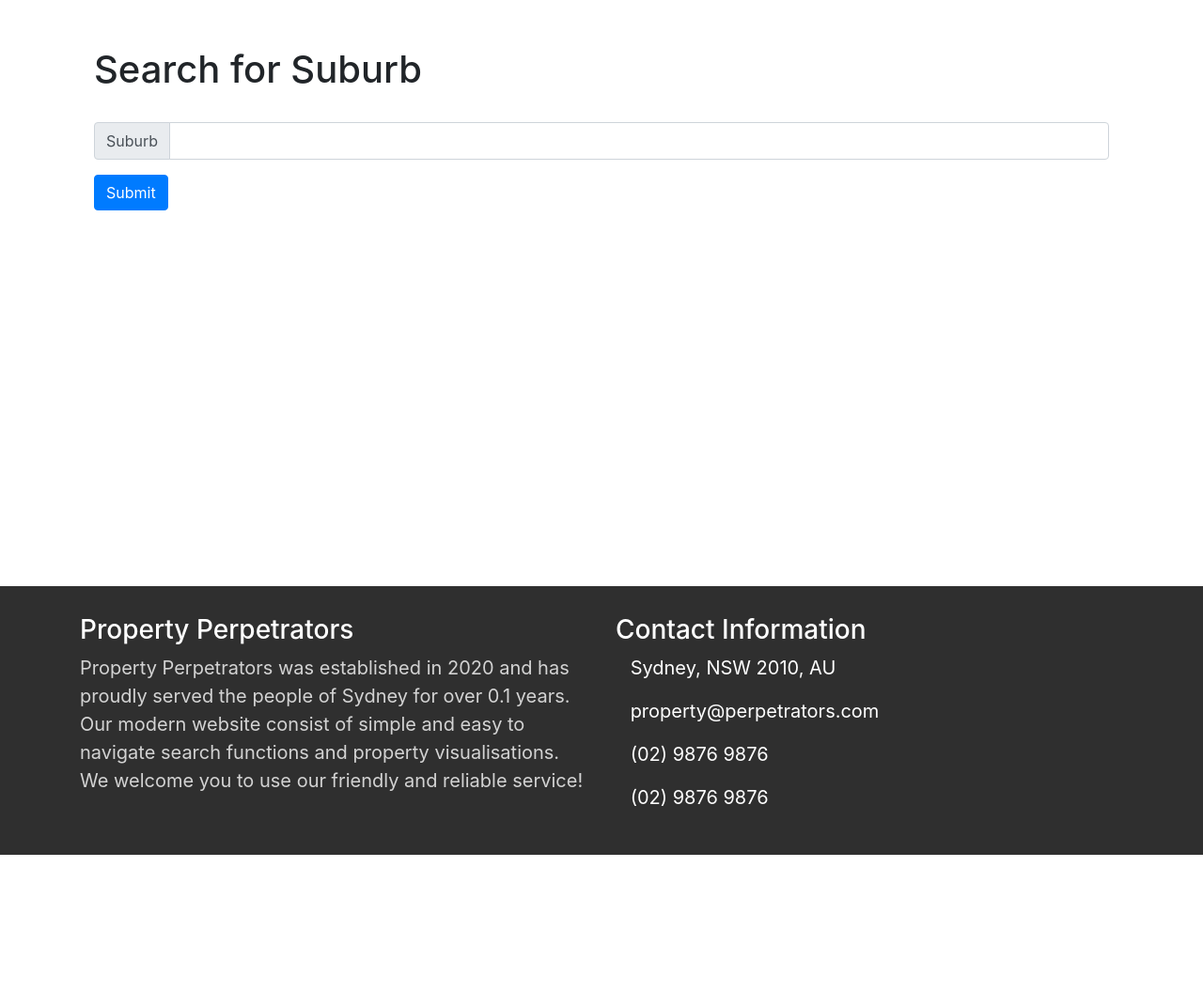
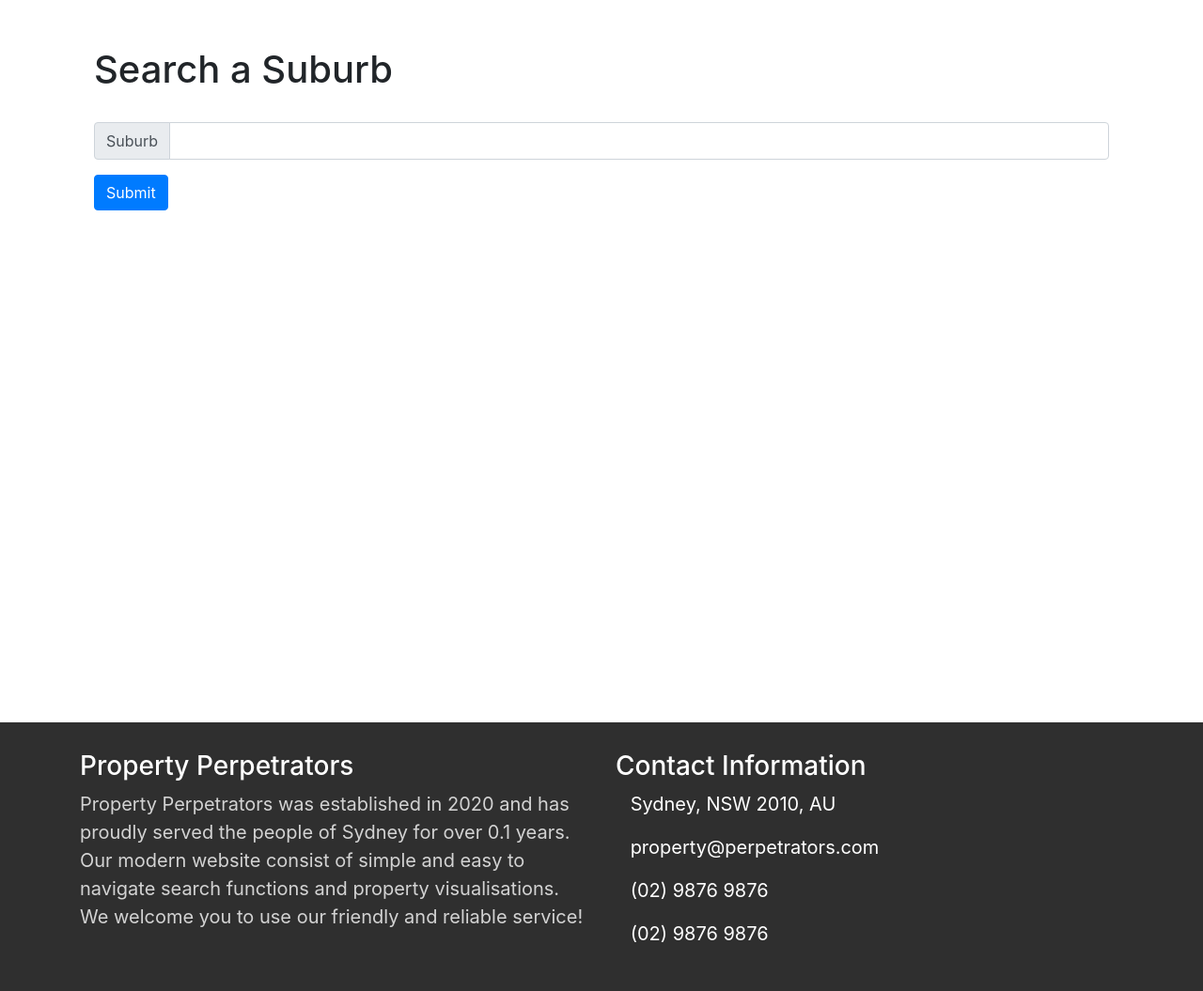
Before and after one commit to RandomRunt/SoftwareCapstoneProject, a Flask app: page /suburb_search in a window 1280 px wide. Shown: the part 76-1131 px from the top of the page at 94% size. Before the commit the page ends 986 px from the top, so only its background shows below. Run offline with Flask 2, Linux system fonts and the light colour scheme; parts of the project's set-up code (start-up, migrations or seed data) failed here and were passed over; some libraries are stand-ins or nearby versions.

Commit message:
css stuff for about page

```diff
--- a/templates/suburb_search.html
+++ b/templates/suburb_search.html
@@ -12,7 +12,7 @@
             }
 
             .search_feature{
-                padding-bottom: 400px;
+                padding-bottom: 545px;
             }
 
             .input-group-text{
@@ -26,7 +26,7 @@
         </style>
     </head>
 <div class="col-lg-12">
-<h1>Search for Suburb</h1>
+<h1>Search a Suburb</h1>
     <br>
 <div class="search_feature">
 <div class="input-group mb-3">
```
